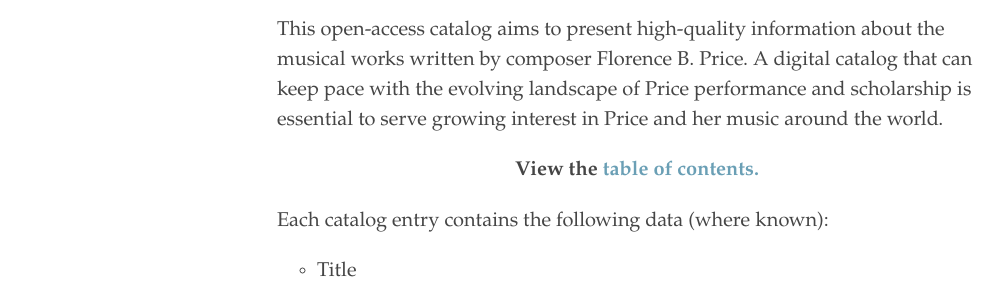
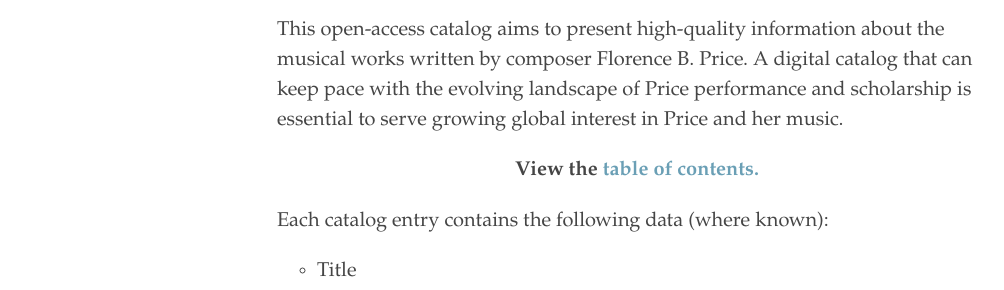
Before and after one commit to dwshadle/florence-price-catalog, a Jekyll site: the page built from _pages/index.md, in a window 1280 px wide. Shown: the part 122-412 px from the top of the page, without its empty margins (3-1007 px from the left). Built offline with Jekyll 4.4.1, drawn with Linux system fonts in a browser that asks for light colours.

Commit message:
Update index.md

```diff
--- a/_pages/index.md
+++ b/_pages/index.md
@@ -3,7 +3,7 @@ layout: default
 permalink: /
 ---
 
-This open-access catalog aims to present high-quality information about the musical works written by composer Florence B. Price. A digital catalog that can keep pace with the evolving landscape of Price performance and scholarship is essential to serve growing interest in Price and her music around the world.
+This open-access catalog aims to present high-quality information about the musical works written by composer Florence B. Price. A digital catalog that can keep pace with the evolving landscape of Price performance and scholarship is essential to serve growing global interest in Price and her music.
 
 <p style="text-align: center;"><b>View the <a href="https://dwshadle.github.io/test/_pages/complete-works/">table of contents.</a></b></p>
 
```
